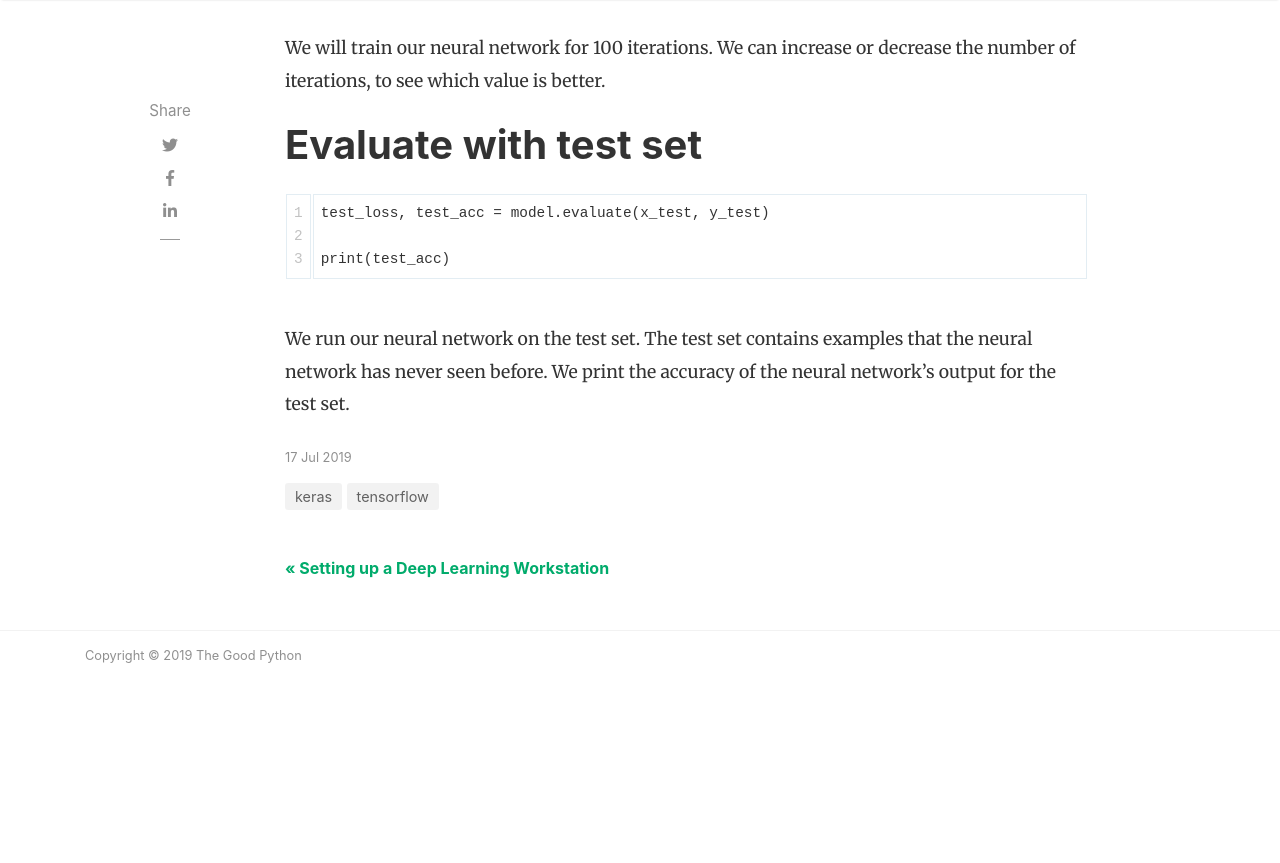
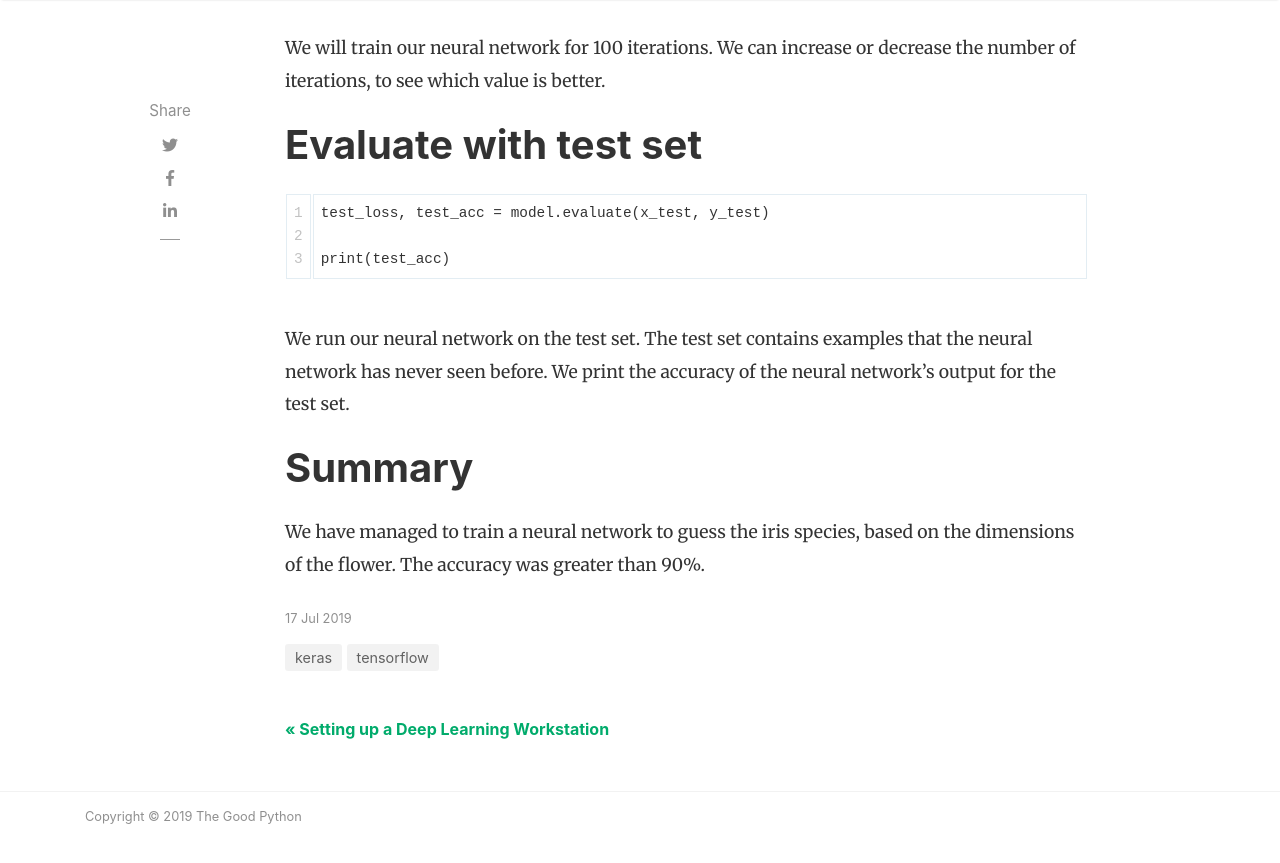
Before and after one commit to thegoodpython/thegoodpython.github.io, a Jekyll site: the page built from _posts/2019-07-17-iris-dataset.md, in a window 1280 px wide and 900 px high, scrolled down 4505 px. Shown: the top 863 px of the window. Built offline with Jekyll 4.4.1, drawn with Linux system fonts in a browser that asks for light colours; nearby versions of some CDN libraries; comment, search, counter and statistics services are not loaded; before the commit the page ends 5245 px from its top, so only the background shows below that.

Commit message:
added summary

````diff
--- a/_posts/2019-07-17-iris-dataset.md
+++ b/_posts/2019-07-17-iris-dataset.md
@@ -121,3 +121,6 @@ test_loss, test_acc = model.evaluate(x_test, y_test)
 print(test_acc)
 ```
 We run our neural network on the test set. The test set contains examples that the neural network has never seen before. We print the accuracy of the neural network's output for the test set.
+
+# Summary
+We have managed to train a neural network to guess the iris species, based on the dimensions of the flower. The accuracy was greater than 90%.
````
